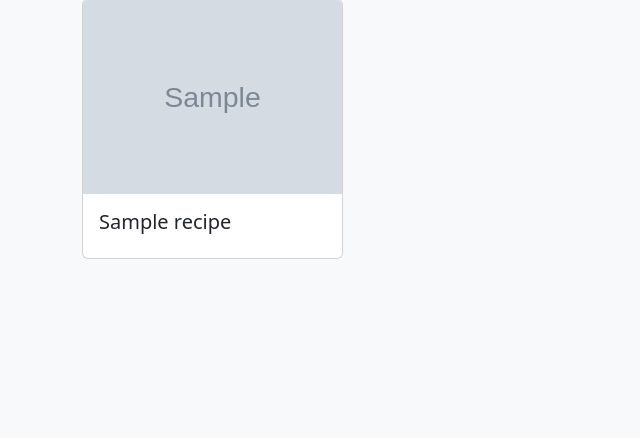
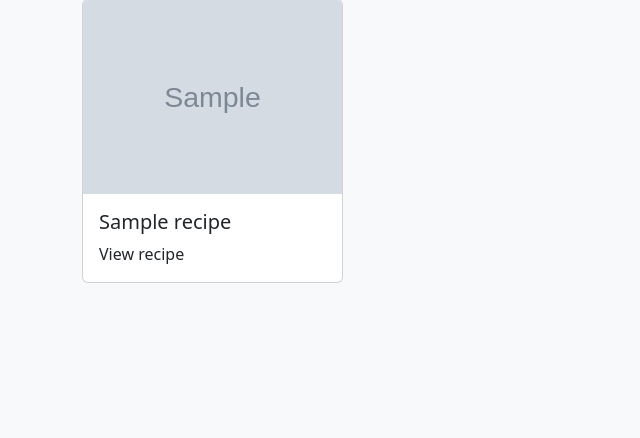
Before and after one commit to ben-oldham1/Meal-planner-software-project, a Django app: page /mealplans/1/ in a window 1280 px wide. Shown: the part 241-679 px from the top of the page, without its empty margins (0-640 px from the left). Run offline with Django 5.2, Linux system fonts and the light colour scheme; a user stored in the database is signed in; tables that the repository leaves empty hold one stand-in row (values such as "Sample post"); grey boxes marked "Sample" are stand-in pictures.

Commit message:
Safe copy before draggable

```diff
--- a/mealplanner/templates/mealplanner/mealplan_detail.html
+++ b/mealplanner/templates/mealplanner/mealplan_detail.html
@@ -5,6 +5,7 @@ View mealplan
 {% endblock %}
 
 {% block maincontent %}
+
 <div class="row">
     <h2>Meal plan</h2>
 </div>
@@ -32,9 +33,10 @@ View mealplan
             <img src="{{ item.recipe.image_url }}" class="card-img-top" alt="{{ item.recipe.name }}">
             {% endif %}
             <div class="card-body">
+                <h5 class="card-title">{{ item.recipe.name }}</h5>
                 <a href="{% url 'recipe_detail' item.recipe.id %}"
                     class="link-dark link-underline-opacity-0 link-underline-opacity-25-hover">
-                    <h5 class="card-title">{{ item.recipe.name }}</h5>
+                    View recipe
                 </a>
             </div>
         </div>
```
